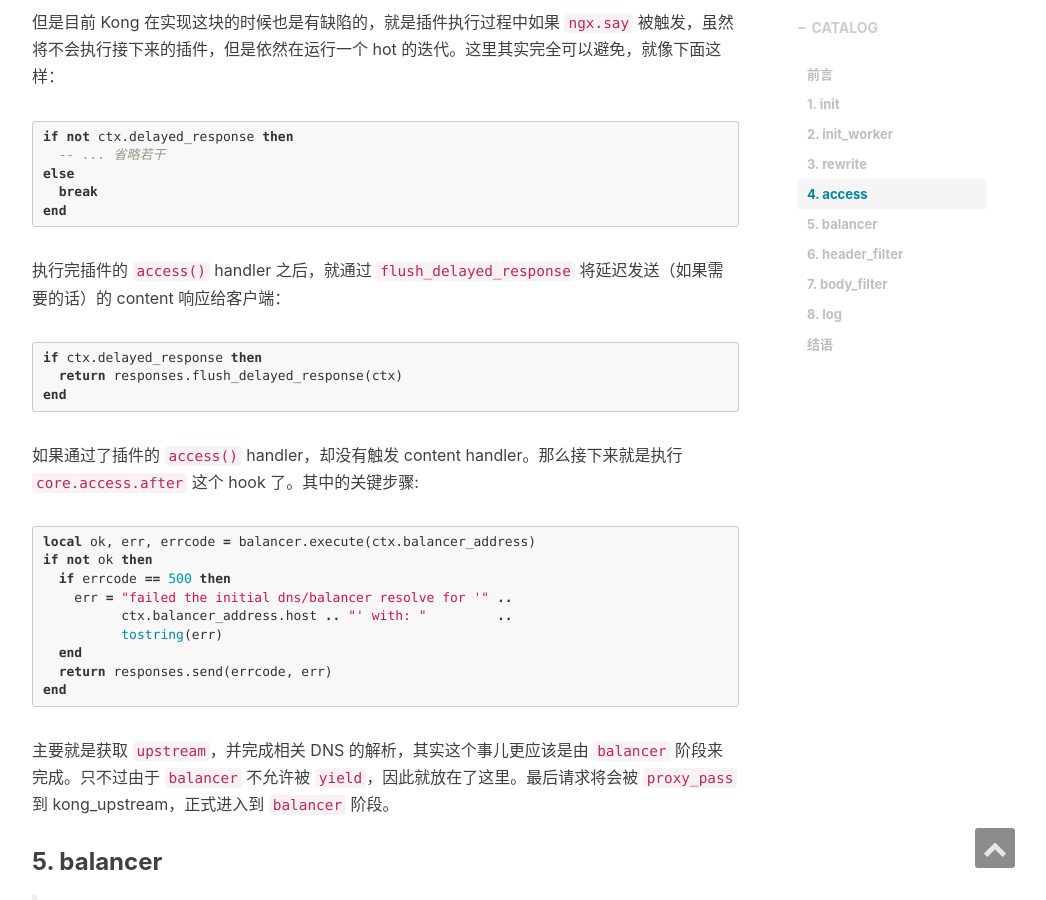
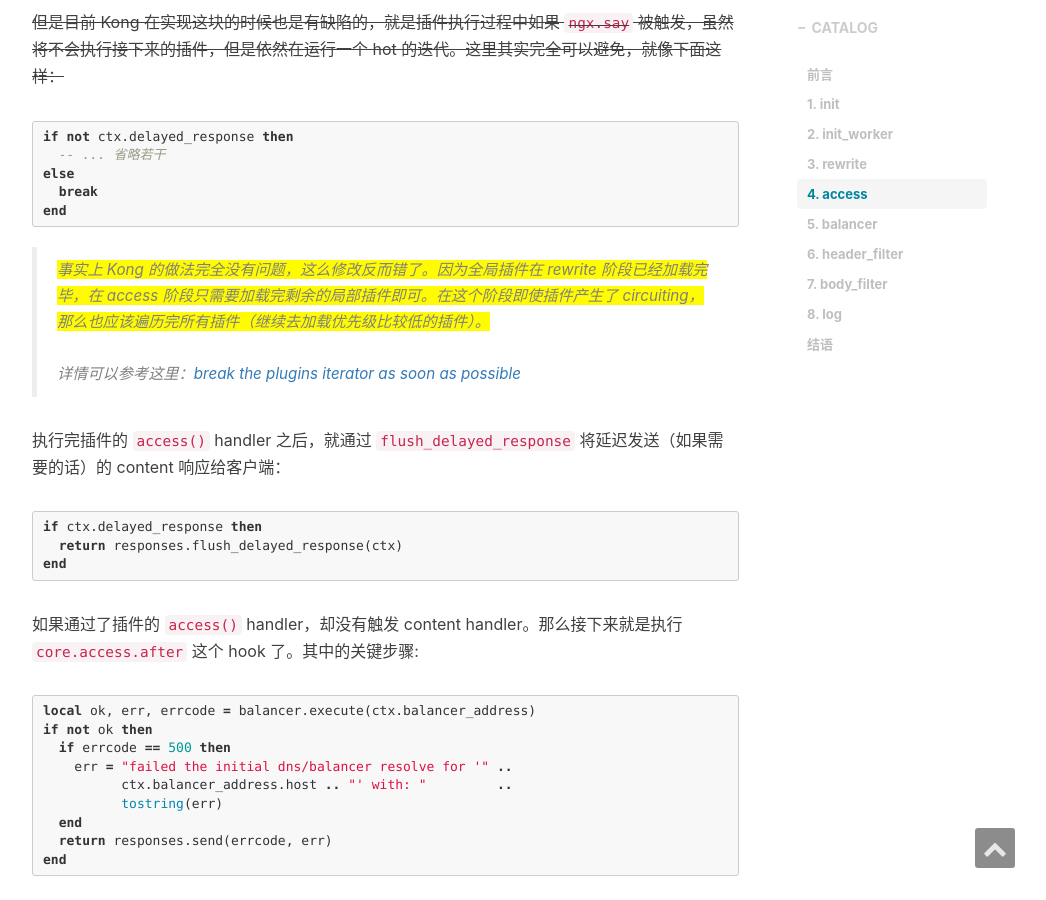
Before and after one commit to ms2008/ms2008.github.io, a Jekyll site: the page built from _posts/2018-05-18-kong-plugin-load-source.md, in a window 1280 px wide and 900 px high, scrolled down 10765 px. Shown: the whole window, without its empty margins (233-1279 px from the left). Built offline with Jekyll 4.4.1, drawn with Linux system fonts in a browser that asks for light colours; nearby versions of some CDN libraries; comment, search, counter and statistics services are not loaded.

Commit message:
fix something wrong about kong plugin iterator in access phase

````diff
--- a/_posts/2018-05-18-kong-plugin-load-source.md
+++ b/_posts/2018-05-18-kong-plugin-load-source.md
@@ -466,7 +466,7 @@
 end
 ```
 
-但是目前 Kong 在实现这块的时候也是有缺陷的，就是插件执行过程中如果 `ngx.say` 被触发，虽然将不会执行接下来的插件，但是依然在运行一个 hot 的迭代。这里其实完全可以避免，就像下面这样：
+~~但是目前 Kong 在实现这块的时候也是有缺陷的，就是插件执行过程中如果 `ngx.say` 被触发，虽然将不会执行接下来的插件，但是依然在运行一个 hot 的迭代。这里其实完全可以避免，就像下面这样：~~
 
 ```lua
 if not ctx.delayed_response then
@@ -475,6 +475,10 @@
   break
 end
 ```
+
+> <span style="background-color: #FFFB00;">事实上 Kong 的做法完全没有问题，这么修改反而错了。因为全局插件在 rewrite 阶段已经加载完毕，在 access 阶段只需要加载完剩余的局部插件即可。在这个阶段即使插件产生了 circuiting，那么也应该遍历完所有插件（继续去加载优先级比较低的插件）。</span>
+><br/><br/>
+> 详情可以参考这里：[break the plugins iterator as soon as possible][3]
 
 执行完插件的 `access()` handler 之后，就通过 `flush_delayed_response` 将延迟发送（如果需要的话）的 content 响应给客户端：
 
````
Also changed, not shown: other parts of _posts/2018-05-18-kong-plugin-load-source.md (+1 -0 lines).
